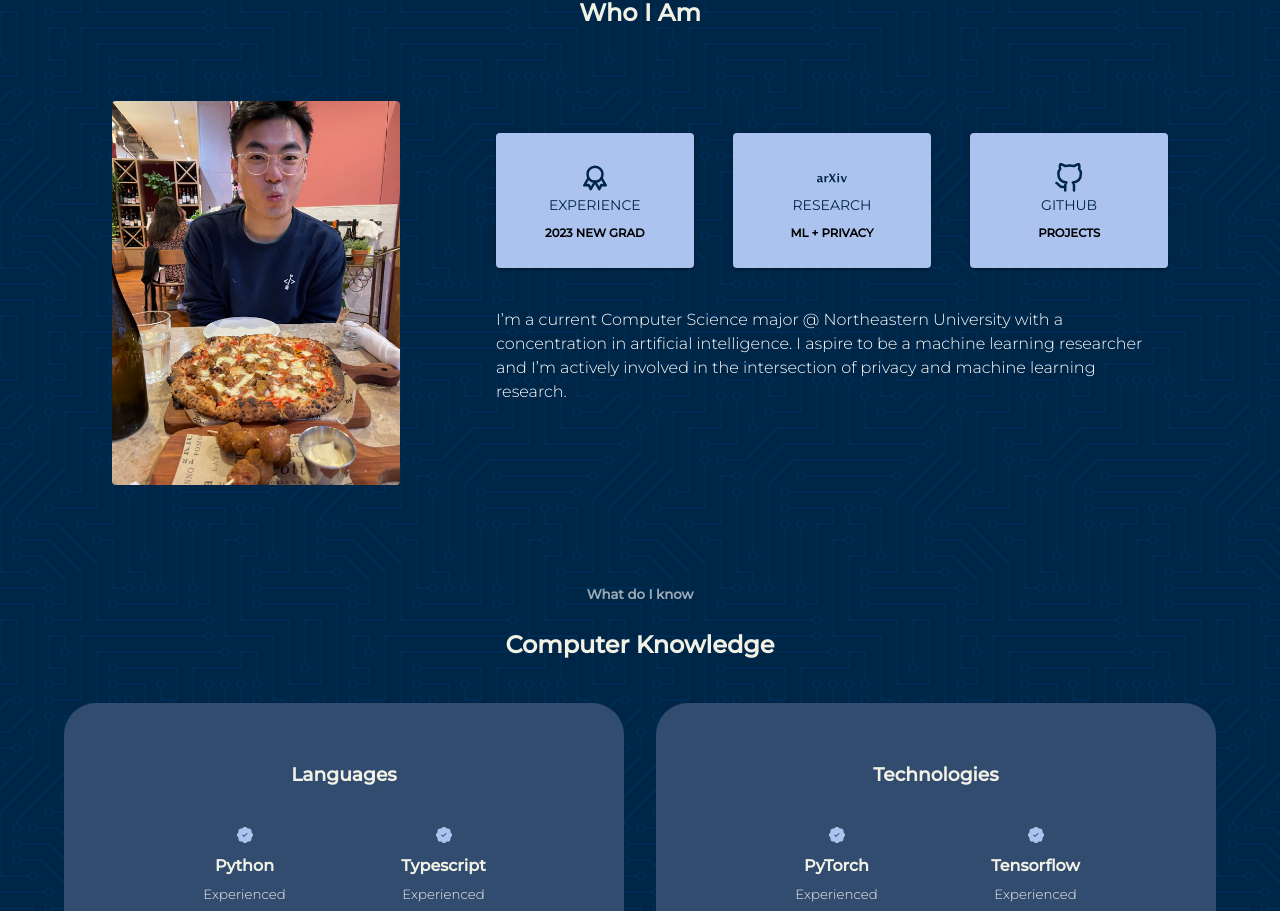
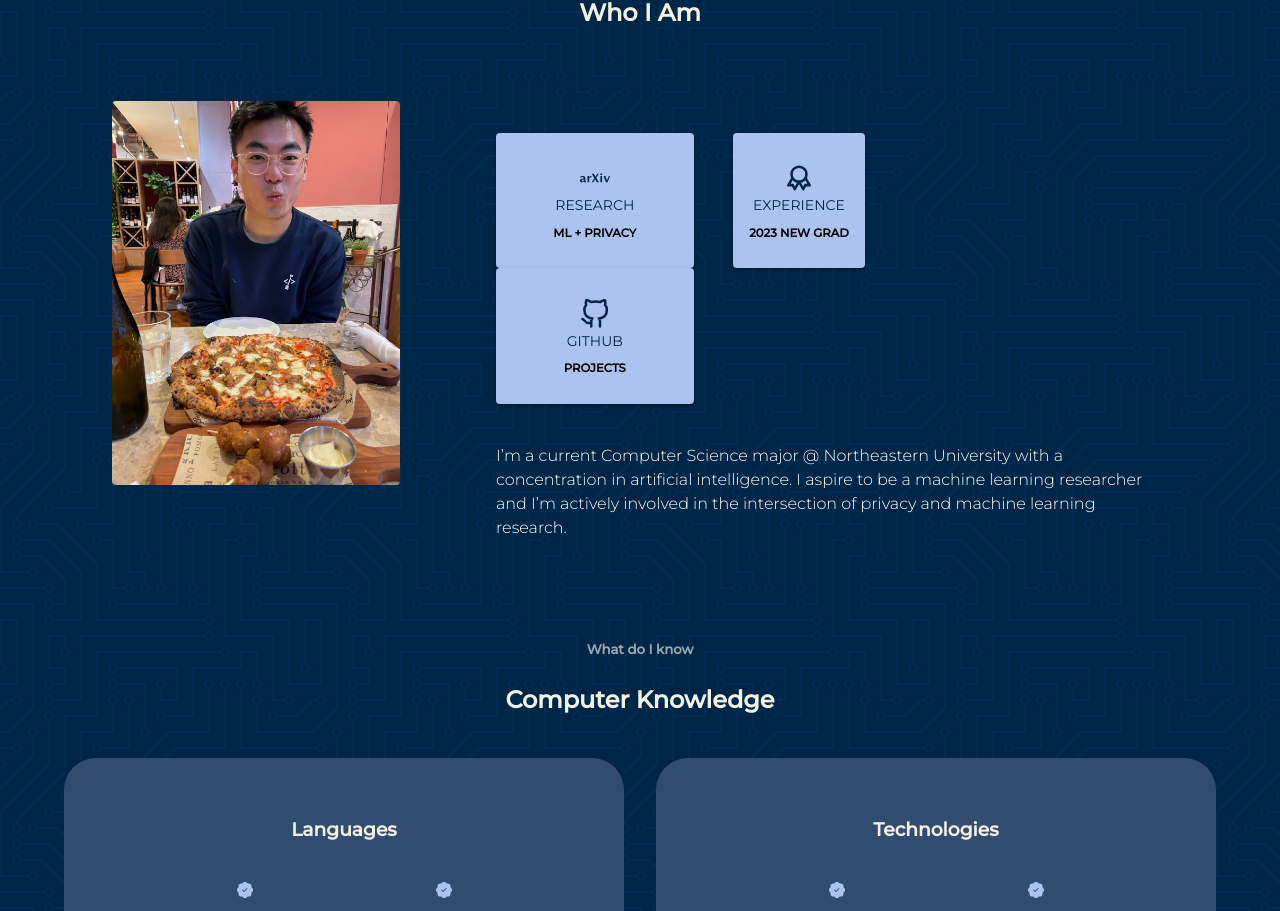
Before and after one commit to stanleykywu/stanley-portfolio-website, a React (Create React App) app: page / in a window 1280 px wide. Shown: the part 1157-2068 px from the top of the page. Built offline with nearby package versions, Linux system fonts and the light colour scheme; what raw.macro would draw is missing.

Commit message:
reorder research

```diff
--- a/src/pages/home/about/About.jsx
+++ b/src/pages/home/about/About.jsx
@@ -26,21 +26,21 @@ const About = () => {
             <div align='left'>
               <Grid container alignItems="center" paddingTop={4} paddingBottom={5} paddingRight={0} columns={{ xs: 5, md: 8.5 }}>
                 <Grid item xs={5} md={2.5}>
+                  <Button variant='contained' href='https://arxiv.org/abs/2205.06369' target='_blank' rel="noopener noreferrer" sx={{ display: 'flex', flexDirection: 'column', backgroundColor: '#adc3ef' }} className='slight__hover'>
+                    &nbsp;
+                    <SiArxiv size={30} style={{color: '#002647'}}/>
+                    <div style={{ wordWrap: "break-word", color: "#002647" }}>Research</div>
+                    <h5 className="text__darker">Ml + Privacy</h5>
+                  </Button>
+                </Grid>
+                <Grid item xs={0} md={0.5}/>
                   <Button variant='contained' href='https://www.linkedin.com/in/stanleykywu/details/experience/' target='_blank' rel="noopener noreferrer" sx={{ display: 'flex', flexDirection: 'column', backgroundColor: '#adc3ef'}} className='slight__hover'>
                     &nbsp;
                     <TbAward size={30} style={{color: '#002647'}}/>
                     <div style={{ wordWrap: "break-word", color: "#002647" }}>Experience</div>
                     <h5 className="text__darker">2023 New Grad</h5>
                   </Button>
-                </Grid>
-                <Grid item xs={0} md={0.5}/>
                 <Grid item xs={5} md={2.5}>
-                  <Button variant='contained' href='https://arxiv.org/abs/2205.06369' target='_blank' rel="noopener noreferrer" sx={{ display: 'flex', flexDirection: 'column', backgroundColor: '#adc3ef' }} className='slight__hover'>
-                    &nbsp;
-                    <SiArxiv size={30} style={{color: '#002647'}}/>
-                    <div style={{ wordWrap: "break-word", color: "#002647" }}>Research</div>
-                    <h5 className="text__darker">Ml + Privacy</h5>
-                  </Button>
                 </Grid>
                 <Grid item xs={0} md={0.5}/>
                 <Grid item xs={5} md={2.5}>
```
